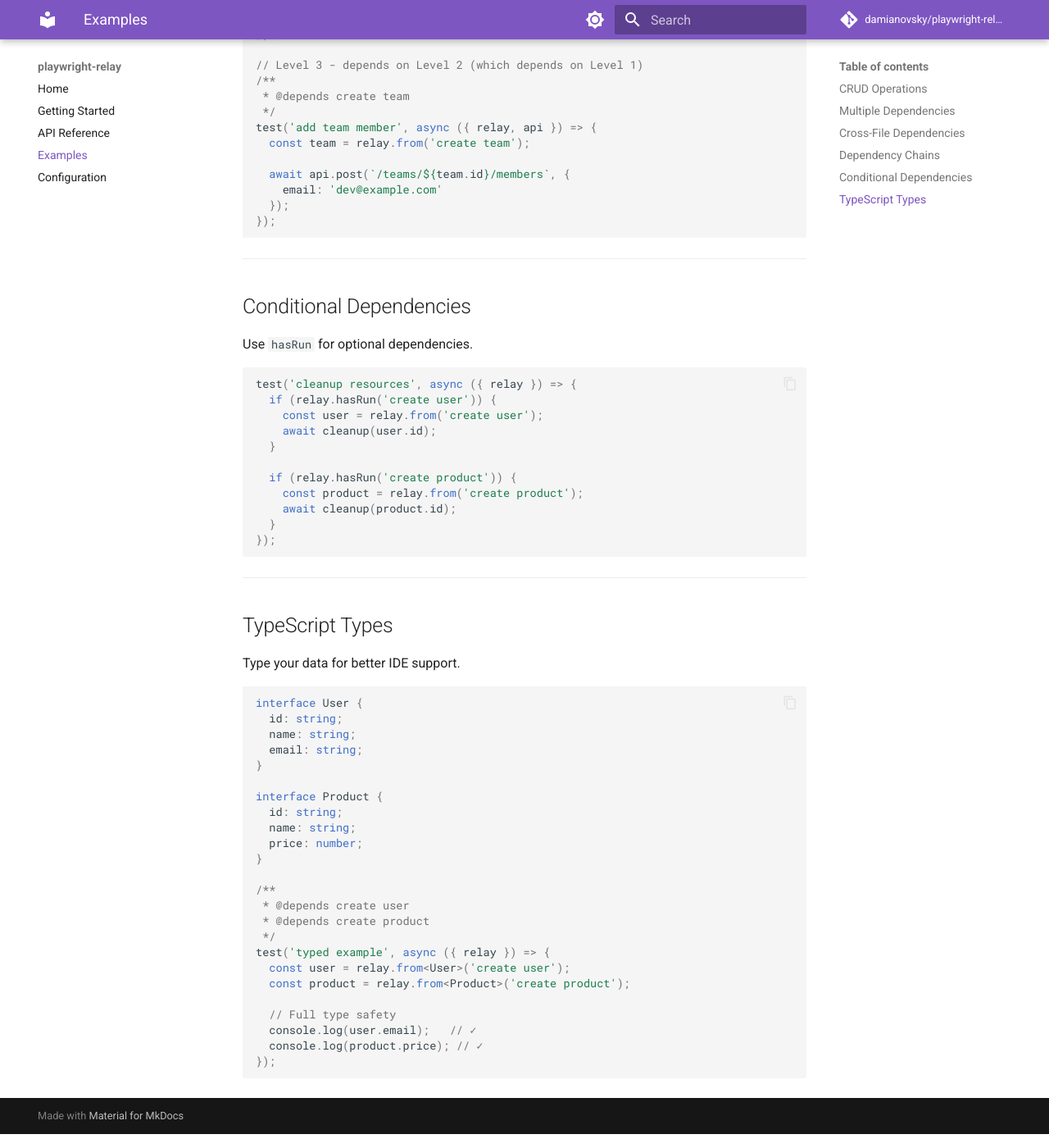
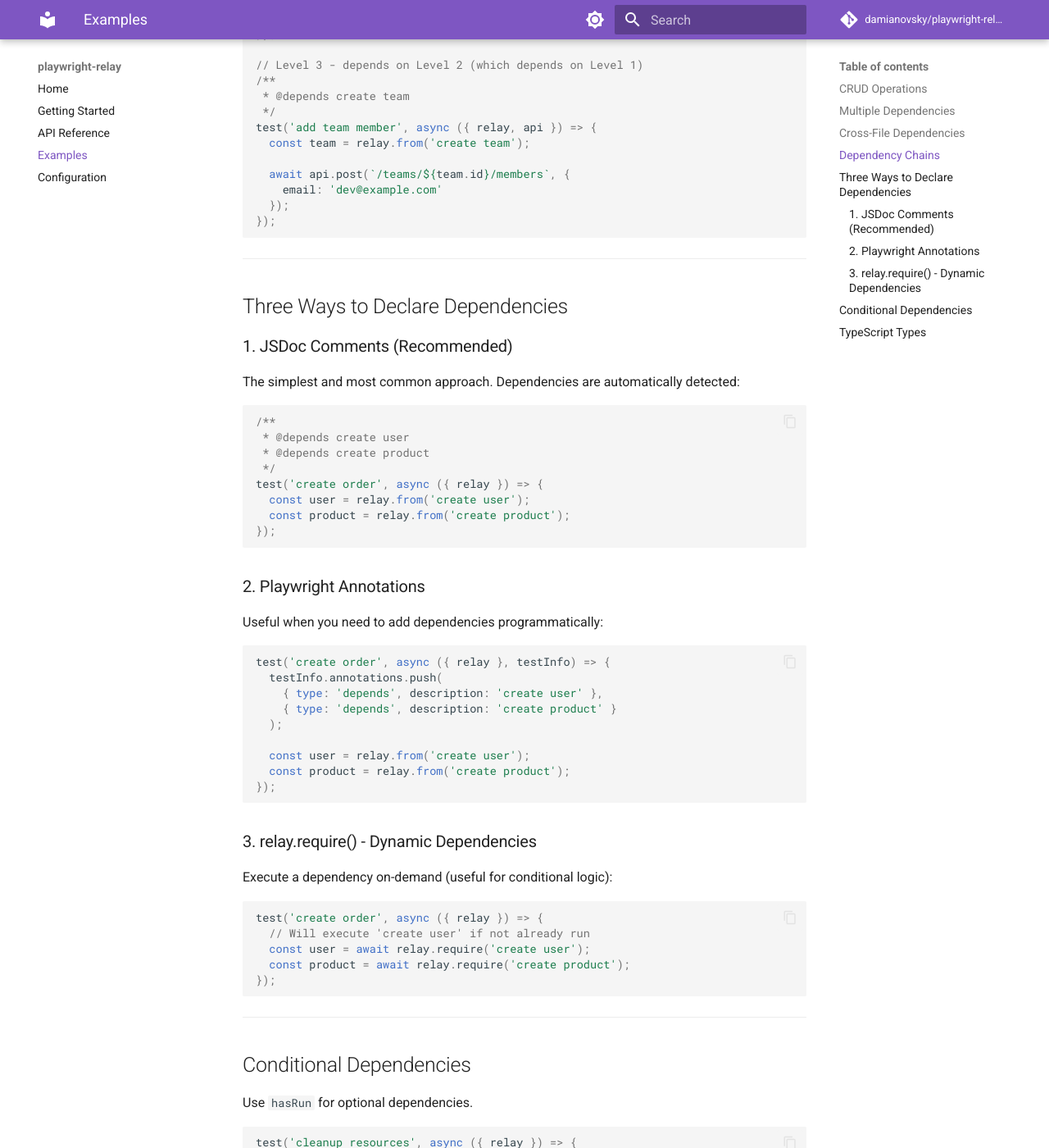
Before and after one commit to damianovsky/playwright-relay, an MkDocs documentation site: the page built from docs/examples.md, in a window 1280 px wide and 1400 px high, scrolled down 2844 px. Shown: the whole window at 82% size. Built offline with MkDocs 1.6.1 and Material for MkDocs 9.7.7, drawn with Linux system fonts in a browser that asks for light colours; comment, search, counter and statistics services are not loaded.

````diff
--- a/docs/examples.md
+++ b/docs/examples.md
@@ -158,6 +158,53 @@ test('add team member', async ({ relay, api }) => {
 
 ---
 
+## Three Ways to Declare Dependencies
+
+### 1. JSDoc Comments (Recommended)
+
+The simplest and most common approach. Dependencies are automatically detected:
+
+```typescript
+/**
+ * @depends create user
+ * @depends create product
+ */
+test('create order', async ({ relay }) => {
+  const user = relay.from('create user');
+  const product = relay.from('create product');
+});
+```
+
+### 2. Playwright Annotations
+
+Useful when you need to add dependencies programmatically:
+
+```typescript
+test('create order', async ({ relay }, testInfo) => {
+  testInfo.annotations.push(
+    { type: 'depends', description: 'create user' },
+    { type: 'depends', description: 'create product' }
+  );
+
+  const user = relay.from('create user');
+  const product = relay.from('create product');
+});
+```
+
+### 3. relay.require() - Dynamic Dependencies
+
+Execute a dependency on-demand (useful for conditional logic):
+
+```typescript
+test('create order', async ({ relay }) => {
+  // Will execute 'create user' if not already run
+  const user = await relay.require('create user');
+  const product = await relay.require('create product');
+});
+```
+
+---
+
 ## Conditional Dependencies
 
 Use `hasRun` for optional dependencies.
--- a/package.json
+++ b/package.json
@@ -1,6 +1,6 @@
 {
   "name": "playwright-relay",
-  "version": "1.0.1-beta.2",
+  "version": "1.0.1-beta.3",
   "description": "Pass data between Playwright tests using @depends annotations",
   "type": "module",
   "main": "dist/index.cjs",
````
Also changed, not shown: docs/api.md (+12 -0 lines), docs/configuration.md (+14 -3 lines), docs/getting-started.md (+11 -1 lines), docs/index.md (+10 -0 lines), 2 other files.
